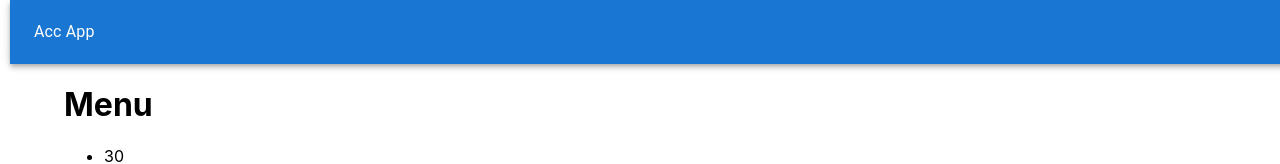
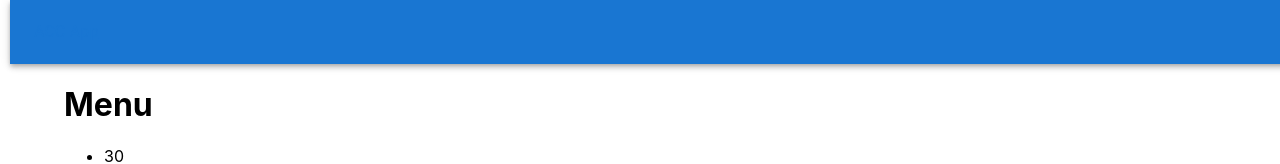
Before and after one commit to naailulghufron/acc-app, a Next.js app: page / in a window 1280 px wide. Shown: the top 164 px of the page. Built offline with nearby package versions, Linux system fonts and the light colour scheme.

Commit message:
add link

```diff
--- a/Components/Layouts.js
+++ b/Components/Layouts.js
@@ -1,8 +1,9 @@
 import React from "react";
 import Head from "next/head";
-import { AppBar, Toolbar, Typography } from "@mui/material";
+import { AppBar, Toolbar, Typography, Link } from "@mui/material";
 import { Container } from "@mui/system";
 import useStyles from '../utils/style';
+import NextLink from 'next/link';
 
 export default function Layout({ children }) {
   const classes = useStyles()
@@ -13,7 +14,11 @@
       </Head>
       <AppBar position="static" className={classes.navbar}>
         <Toolbar>
-          <Typography>Acc App</Typography>
+          <NextLink href="/" passHref>
+            <Link>
+              <Typography className={classes.brand}>ACC App</Typography>
+            </Link>
+          </NextLink>
         </Toolbar>
       </AppBar>
       <Container className={classes.main}>
--- a/utils/style.js
+++ b/utils/style.js
@@ -20,7 +20,14 @@
   },
   footer: {
     textAlign: 'center',
-  }
+  },
+  brand: {
+    fontWeight: 'bold',
+    fontsize: '1.5rem',
+  },
+  grow: {
+    flexGrow:1,
+  },
 });
 
 export default useStyles
```
